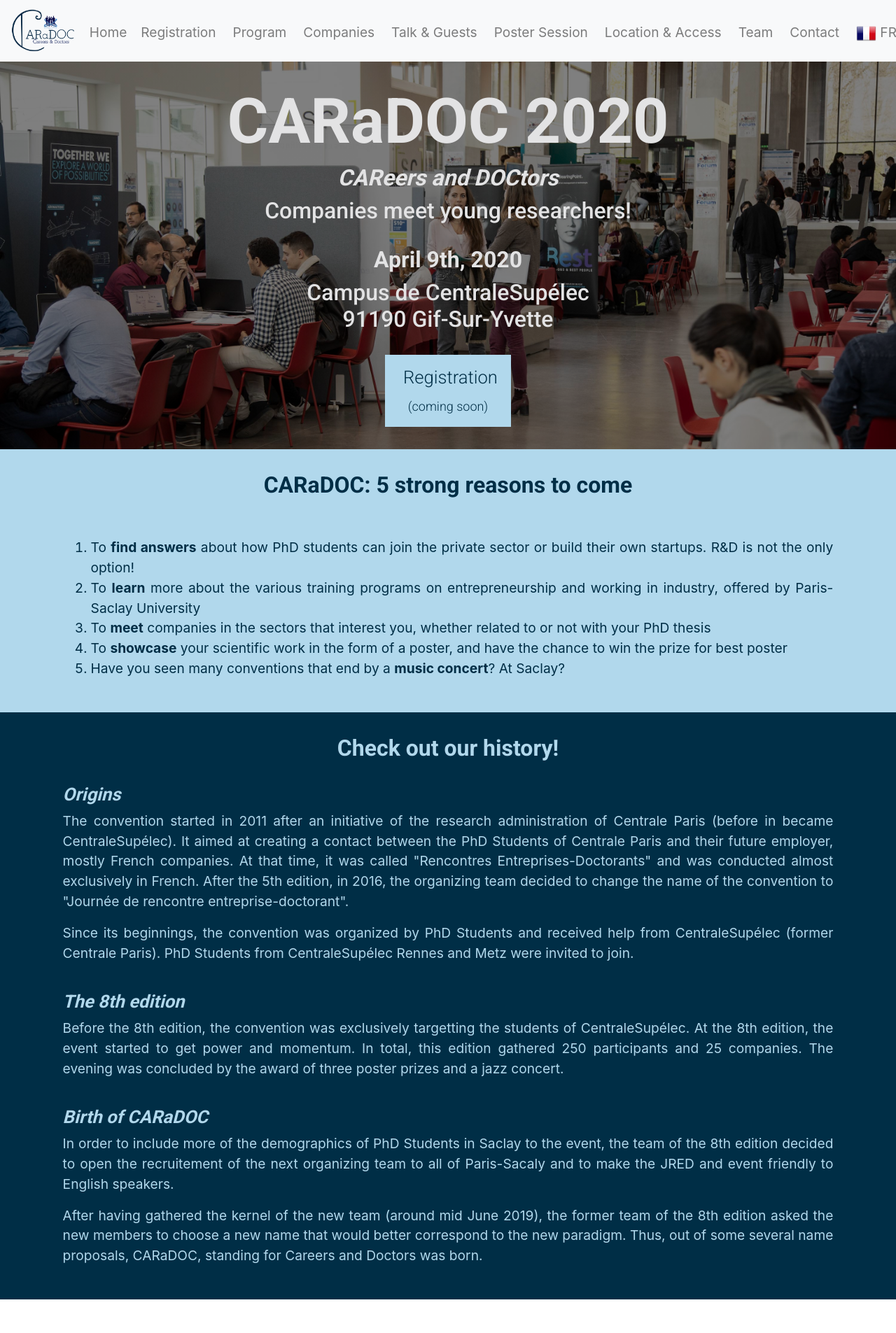
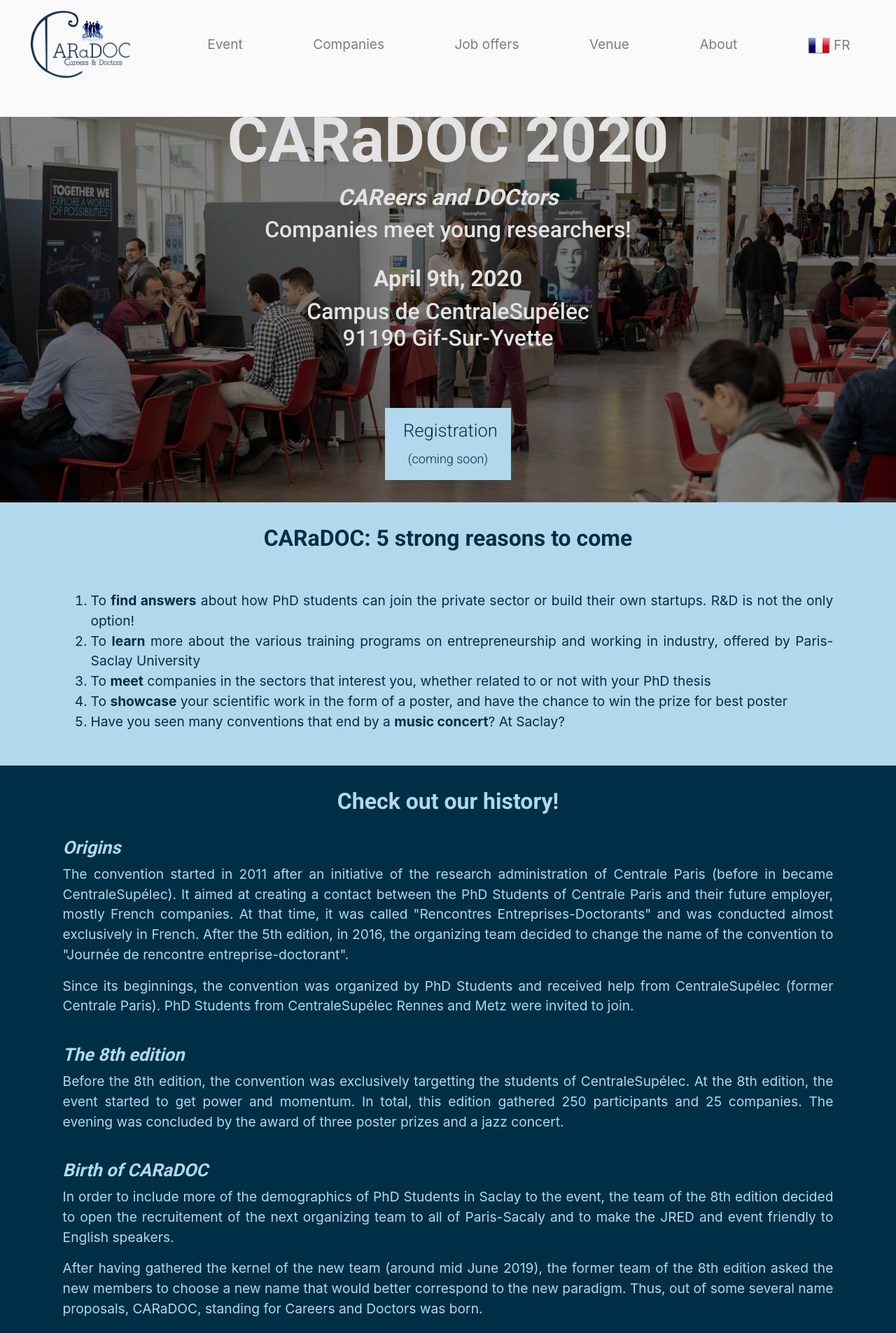
Before and after one commit to caradoc-paris-saclay/caradoc, a Jekyll site: the page built from assets/en/index.html, in a window 1280 px wide. Shown: the top 1905 px of the page at 70% size. Built offline with Jekyll 4.4.1, drawn with Linux system fonts in a browser that asks for light colours; some web fonts are replaced.

Commit message:
Complete modification of the Navbar with submenu

```diff
--- a/_includes/header_en.html
+++ b/_includes/header_en.html
@@ -1,43 +1,55 @@
 <!-- Header Start -->
 <header class="navbar navbar-expand-sm navbar-light bg-light bd-navbar">
-  <a class="navbar-brand mr-0 mr-md-2" href="{% link assets/en/index.html %}">
-    <img class="img-fluid img-responsive" src="{{ site.baseurl }}/assets/img/caradoc_logo.png" alt="Logo">
-  </a>
   <!-- Toggler/collapsibe Button -->
   <button class="navbar-toggler" type="button" data-toggle="collapse" data-target="#collapsibleNavbar">
     <span class="navbar-toggler-icon"></span>
   </button>
   <!-- Navbar links -->
   <div class="collapse navbar-collapse" id="collapsibleNavbar">
-    <ul class="navbar-nav">
-      <li class="nav-item ">
-        <a class="nav-link" data-value="home" href="{{ site.baseurl }}{% link assets/en/index.html %}">Home</a>
+    <ul class="navbar-nav container-fluid">
+      <li class="nav-item mx-auto">
+        <a class="navbar-brand mr-0 mr-md-2" href="{{ site.baseurl }} {% link assets/fr/index.html %}">
+          <img class="img-fluid img-responsive" src="{{ site.baseurl }}/assets/img/caradoc_logo.png" alt="Logo">
+        </a>
       </li>
-      <li class="nav-item mx-1">
-        <a class="nav-link" data-value="registration" href="{{ site.baseurl }}{% link assets/en/registration.html %}">Registration</a>
+      <li class="nav-item mx-auto">
+        <a class="nav-link" data-value="home" href="#Evènement">Event</a>
+        <lu class="nav-sub-item mx-auto">
+            <div class="subnav-content">
+              <a class="subnav-text" href="{{ site.baseurl }}{% link assets/en/registration.html %}">Registration</a>
+              <a class="subnav-text" href="{{ site.baseurl }}{% link assets/en/program.html %}">Program</a>
+              <a class="subnav-text" href="#careers">Workshops</a>
+              <a class="subnav-text" href="#careers">Company talks</a>
+              <a class="subnav-text" href="{{ site.baseurl }}{% link assets/en/talk.html %}">Keynote lecturers</a>
+              <a class="subnav-text" href="{{ site.baseurl }}{% link assets/en/poster.html %}">Poster contest</a>
+            </div>
+        </lu>
       </li>
-      <li class="nav-item mx-1">
-        <a class="nav-link" data-value="program" href="{{ site.baseurl }}{% link assets/en/program.html %}">Program</a>
-      </li>
-      <li class="nav-item mx-1">
+      <!-- ***************************************************************** -->
+      <li class="nav-item mx-auto">
         <a class="nav-link" data-value="companies" href="{{ site.baseurl }}{% link assets/en/companies.html %}">Companies</a>
       </li>
-      <li class="nav-item mx-1">
-        <a class="nav-link" data-value="talk" href="{{ site.baseurl }}{% link assets/en/talk.html %}">Talk & Guests</a>
+       <!-- ***************************************************************** -->
+      <li class="nav-item mx-auto">
+        <a class="nav-link" data-value="companies" href="#Offres">Job offers</a>
       </li>
-      <li class="nav-item mx-1">
-        <a class="nav-link" data-value="poster" href="{{ site.baseurl }}{% link assets/en/poster.html %}">Poster Session</a>
+       <!-- ***************************************************************** -->
+      <li class="nav-item mx-auto">
+        <a class="nav-link" data-value="map" href="{{ site.baseurl }}{% link assets/en/map.html %}">Venue</a>
       </li>
-      <li class="nav-item mx-1">
-        <a class="nav-link" data-value="map" href="{{ site.baseurl }}{% link assets/en/map.html %}">Location & Access</a>
+      <!-- ***************************************************************** -->
+      <li class="nav-item mx-auto">
+        <a class="nav-link" data-value="home" href="#Evènement">About</a>
+        <lu class="nav-sub-item mx-auto">
+            <div class="subnav-content">
+              <a class="subnav-text" href="{{ site.baseurl }}{% link assets/en/contact.html %}">Contact</a>
+              <a class="subnav-text" href="{{ site.baseurl }}{% link assets/en/team.html %}">Team</a>
+              <a class="subnav-text" href="#careers">Story of CARaDOC</a>
+            </div>
+        </lu>
       </li>
-      <li class="nav-item mx-1">
-        <a class="nav-link" data-value="team" href="{{ site.baseurl }}{% link assets/en/team.html %}">Team</a>
-      </li>
-      <li class="nav-item mx-1">
-        <a class="nav-link" data-value="contact" href="{{ site.baseurl }}{% link assets/en/contact.html %}">Contact</a>
-      </li>
-      <li class="nav-item mx-1">
+      <!-- ***************************************************************** -->
+      <li class="nav-item mx-auto">
         <!-- <a class="nav-link" href="{{ site.baseurl }}/"> -->
                     <a class="nav-link nav-lang" href="{{ site.baseurl }}{% link assets/fr/index.html %}">
 
--- a/assets/css/airspace.css
+++ b/assets/css/airspace.css
@@ -79,7 +79,8 @@
 }
 
 .bd-navbar{
-  min-height: 4rem;
+  min-height: 5%;
+  max-height: 20%;
 }
 
 .row:before, .row:after {display: none !important;}
@@ -111,6 +112,7 @@
 header .img-responsive{
   width: 12vw;
   min-width: 50px;
+  max-height: 20%;
 }
 
 header .lang-flag{
@@ -123,34 +125,66 @@
 }
 
 header .navbar-collapse{
-  justify-content: flex-end;
+  position: fixed;
+  display: inline-block;
+  background-color: rgba(250,250,250);
+  padding-top: 5%;
+  height:30%;
+  right:0;
+  left: 0;
+  z-index: 1;
+  justify-content: center;
+  align-content: center;
 }
 
 header .nav-item{
   white-space: nowrap;
 }
 
-header .nav-item:hover nav-sub-item {display:block;}
+header .subnav-content {
+  display: none;
+  position: absolute;
+  top: 100%;
+  left: 0;
+  background-color: dimgrey;
+  width: 100%;
+  z-index: 1;
+  justify-content: space-around;
+}
 
-header .nav-sub-item{
-  display: : none;
+header .subnav-content .subnav-text {
+  padding-left: 5%;
+  display: inline-block;
+  color: white;
+  justify-content: space-around;
+}
+
+header .nav-item:hover .subnav-content {
+  display: block;
+}
+
+header .nav-sub-link{
+  color:white;
 }
 
 header .nav-link{
-    /*padding-top: 1rem;*/
+  position: relative;
+  top: 30%;
 }
 
 header .nav-link, .navbar-brand {
   padding-bottom: 0px;
+
   /*max-width: 200px;*/
 }
+
 
 header .navbar-default {
   background: none;
   border: 0px;
 }
 header .navbar-default .navbar-nav .navbar-expand-sm {
-  padding-top: 10px;
+  padding-top: 5%;
 }
 
 header .navbar-nav li a{
--- a/assets/css/bird_rules.css
+++ b/assets/css/bird_rules.css
@@ -10,6 +10,7 @@
 ############################################################################# */
 /* General rules -------------------------------------------------------------*/
 .bird {
+  margin-top: 4%;
   background : linear-gradient(
     rgba(0, 0, 0, 0.5),
     rgba(0, 0, 0, 0.5)),
@@ -48,6 +49,7 @@
 
 /* Registration button rule --------------------------------------------------*/
 .bird a {
+  margin-top: 4%;
   font-family: 'Google Sans','Roboto', sans-serif; /* Font type*/
   font-weight: 300; /* Sets boldness */
   font-size: 2vw; /* 2% of viewport width */
@@ -97,6 +99,7 @@
 top-bird class
 ############################################################################# */
 .top-bird {
+  margin-top: 4%;
   padding: 6vw 7vw; /* X% of the viewport width */
   /* Dark blue */
   background-color: #002E46;
--- a/assets/css/style.css
+++ b/assets/css/style.css
@@ -32,3 +32,7 @@
 .post-area a:hover {
   color: #0D0017;
 }
+
+.main {
+  margin-top: 30px; /* Add a top margin to avoid content overlay */
+}
```
Also changed, not shown: _includes/header.html (+26 -24 lines), Gemfile.lock.
